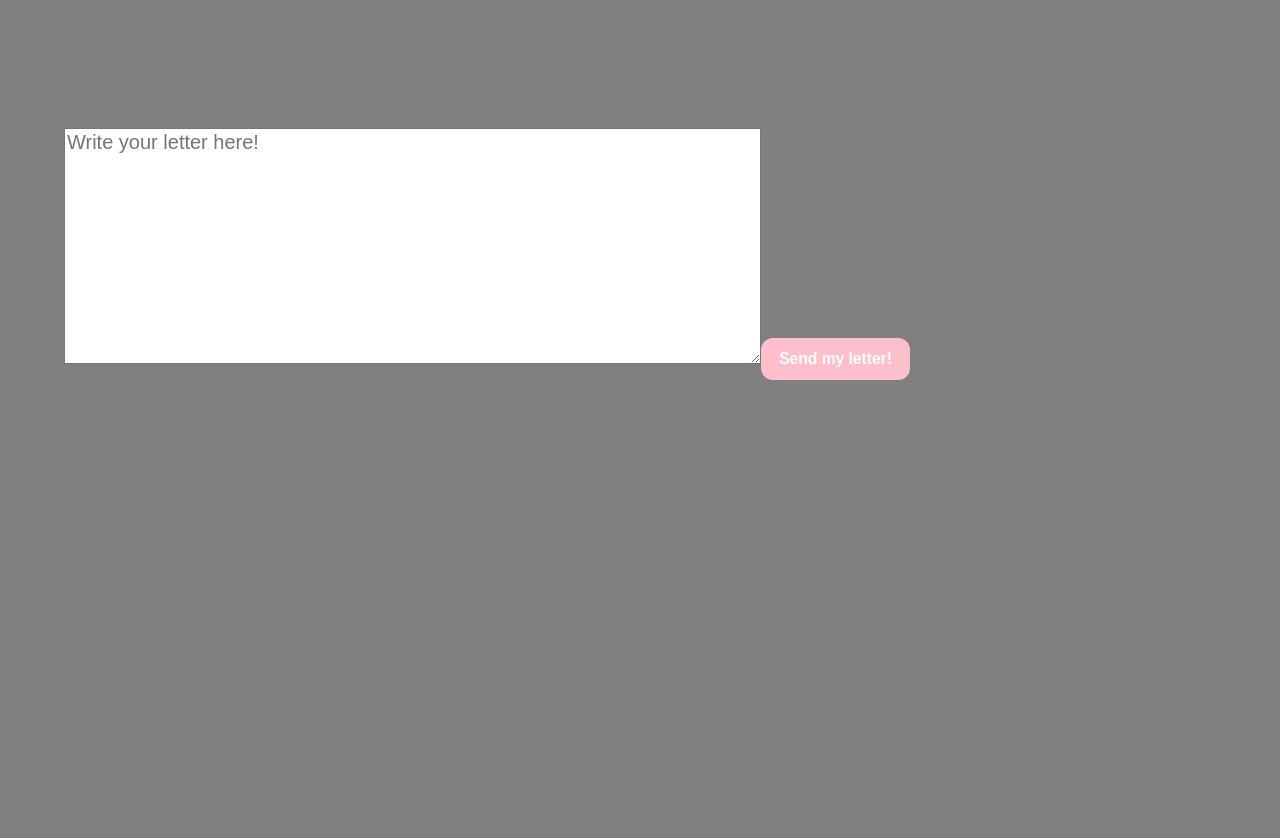
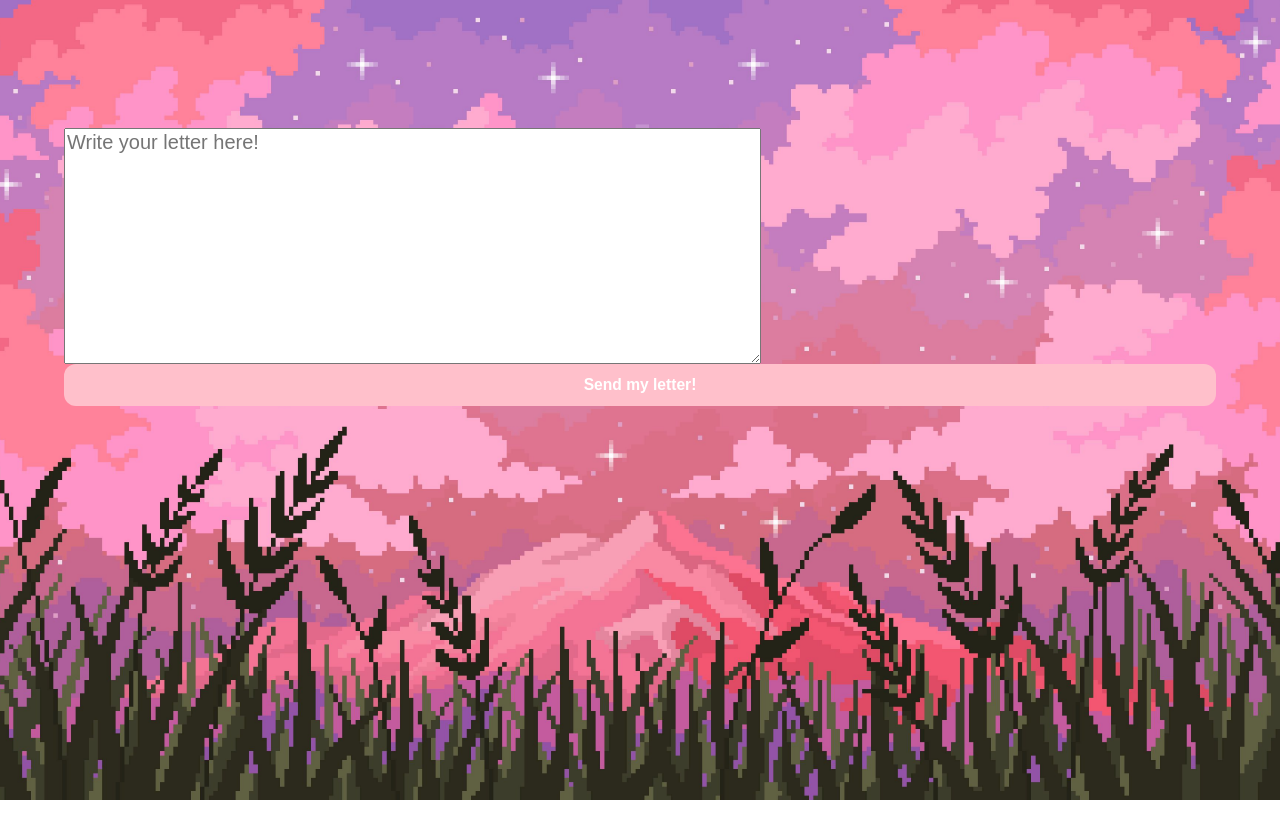
Before and after one commit to roselynh100/message-sent, a React (Vite) app: page / in a window 1280 px wide. Shown: the top 838 px of the page. After the commit the page ends 800 px from the top, so only its background shows below. Built offline with nearby package versions, Linux system fonts and the light colour scheme.

Commit message:
pixel background hehehehehe

```diff
--- a/src/App.tsx
+++ b/src/App.tsx
@@ -4,9 +4,11 @@ import "./firebaseConfig";
 
 import Landing from "./routes/Landing";
 import Letter from "./routes/Letter";
+import { PixelBackground } from "./assets";
 
 function App() {
   return (
+    <Background>
       <Wrapper>
         <BrowserRouter>
           <Routes>
@@ -16,13 +18,20 @@ function App() {
           </Routes>
         </BrowserRouter>
       </Wrapper>
+    </Background>
   );
 }
 
+const Background = styled.div`
+  background: lightblue url("${PixelBackground}") no-repeat fixed center;
+  background-size: cover;
+  height: 100vh;
+`;
+
 const Wrapper = styled.div`
-  background-color: grey;
-  height: 100vh;
   padding: 128px 64px;
+  display: flex;
+  flex-direction: column;
 `;
 
 export default App;
--- /dev/null
+++ b/src/assets/index.ts
@@ -0,0 +1,2 @@
+export { default as Note } from "./note.svg";
+export { default as PixelBackground } from "./pixel-background.jpeg";
--- a/src/routes/Letter.tsx
+++ b/src/routes/Letter.tsx
@@ -7,6 +7,8 @@ import {
 } from "firebase/firestore";
 import { useState } from "react";
 import { useLocation } from "react-router-dom";
+import { Note } from "../assets";
+import styled from "styled-components";
 
 const Letter = () => {
   const db = getFirestore();
@@ -27,6 +29,7 @@ const Letter = () => {
 
   return (
     <div>
+      <NoteImg src={Note} />
       <button onClick={() => fetchData()}>hi</button>
       <button onClick={() => console.log(letter)}>owo</button>
     </div>
@@ -34,3 +37,7 @@ const Letter = () => {
 };
 
 export default Letter;
+
+const NoteImg = styled.img`
+  height: 70vh;
+`;
```
Also changed, not shown: src/assets/note.svg (added), src/assets/pixel-background.jpeg (added). Lines whose indentation alone changed are shown as unchanged.
